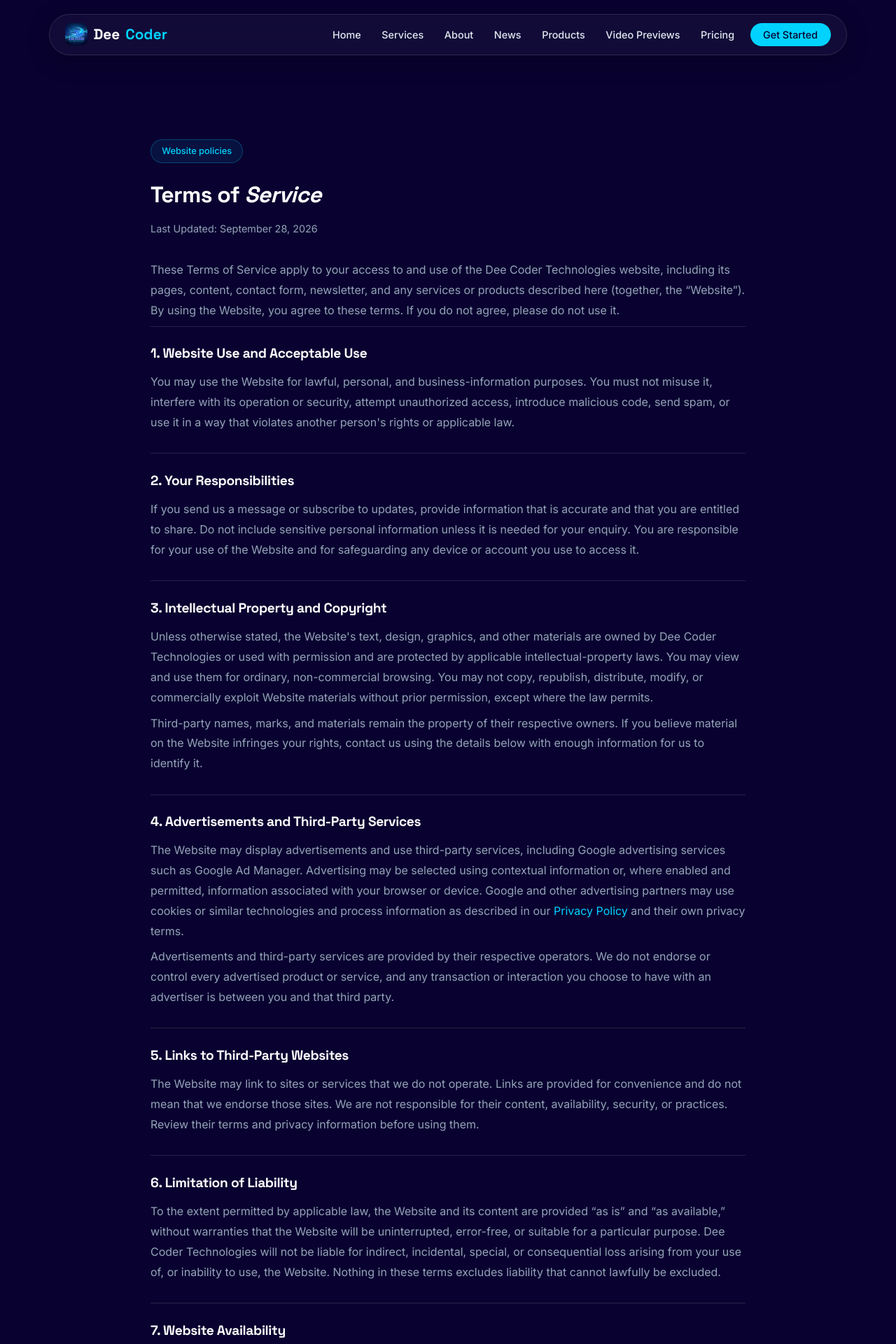
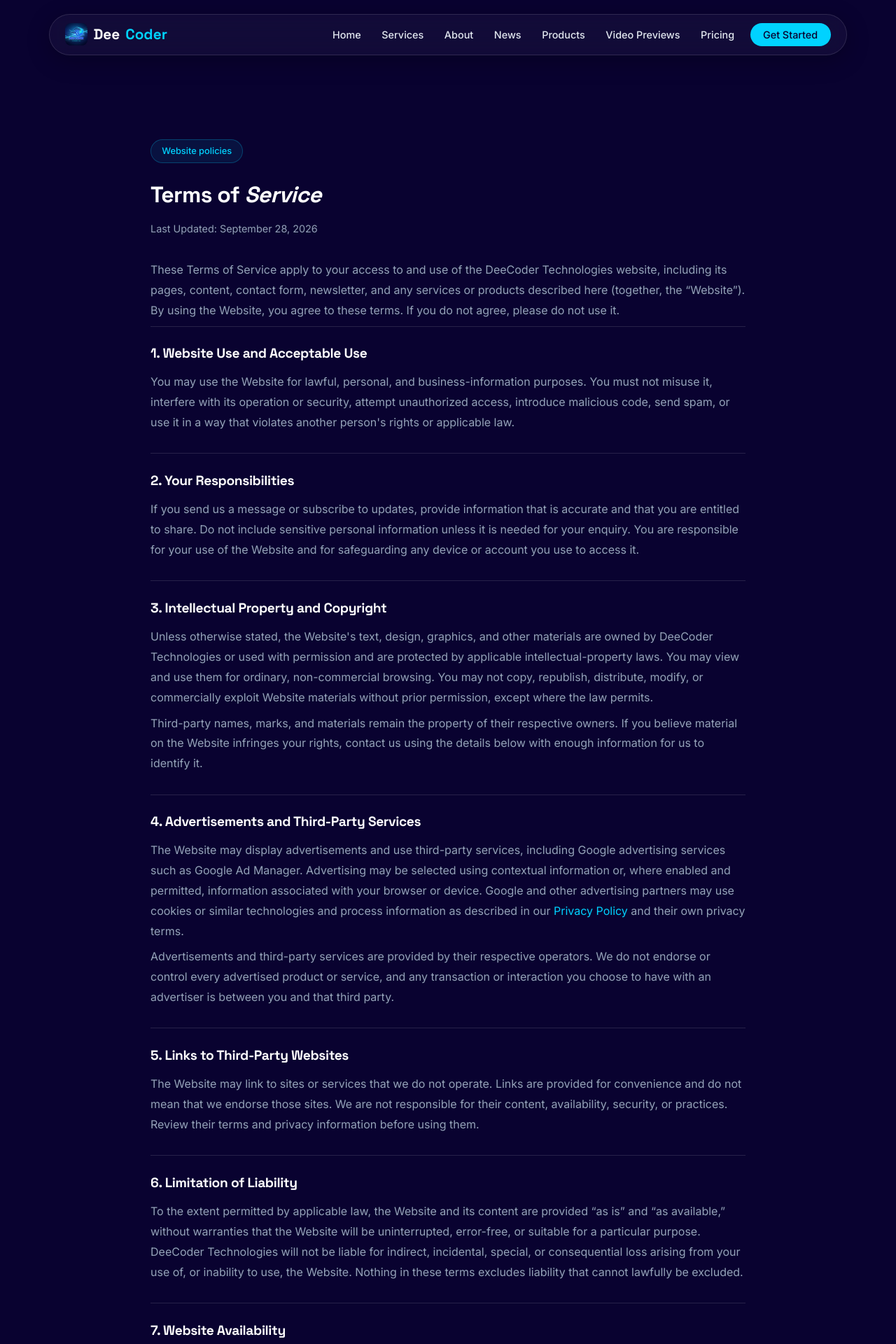
Before and after one commit to deecoderfrontenddevnationwilde-ux/mywebsite, a Flask app: page /terms in a window 1280 px wide. Shown: the top 1920 px of the page at 70% size. Run offline with Flask 3, Linux system fonts and the light colour scheme; some libraries are stand-ins or nearby versions.

Commit message:
Initial commit of my websites

```diff
--- a/config.py
+++ b/config.py
@@ -65,7 +65,7 @@ class Config:
     SQLALCHEMY_TRACK_MODIFICATIONS = False
 
     # --- Company / site info (used in emails & templates) ---
-    COMPANY_NAME = os.environ.get("COMPANY_NAME", "Dee Coder Technologies")
+    COMPANY_NAME = "DeeCoder Technologies"
     SITE_URL = os.environ.get("SITE_URL", "http://127.0.0.1:5000")
 
     # --- Email (Gmail SMTP) ---
--- a/templates/base.html
+++ b/templates/base.html
@@ -3,8 +3,8 @@
 <head>
     <meta charset="UTF-8">
     <meta name="viewport" content="width=device-width, initial-scale=1.0">
-    <title>{% block title %}{{ company_name }} | Innovative Tech Solutions{% endblock %}</title>
-    <meta name="description" content="{% block description %}Dee Coder Technologies builds high-performance web applications, cybersecurity solutions, and scalable digital products. Engineering the digital future.{% endblock %}">
+    <title>{% block title %}DeeCoder Technologies | Innovative Tech Solutions{% endblock %}</title>
+    <meta name="description" content="{% block description %}DeeCoder Technologies builds high-performance web applications, cybersecurity solutions, and scalable digital products. Engineering the digital future.{% endblock %}">
     <meta name="keywords" content="web development, cybersecurity, UI/UX design, front-end, React, code review">
     <link href="https://cdn.jsdelivr.net/npm/remixicon@3.5.0/fonts/remixicon.css" rel="stylesheet">
     <link rel="stylesheet" href="{{ url_for('static', filename='css/newadd.css') }}">
@@ -27,8 +27,8 @@
 
     <nav class="nav">
         <a href="{{ url_for('public.home') }}" class="nav-brand">
-            <img src="{{ url_for('static', filename='images/g6jYI.jpg') }}" alt="Dee Coder">
-            Dee <span>Coder</span>
+            <img src="{{ url_for('static', filename='images/g6jYI.jpg') }}" alt="DeeCoder Technologies">
+            Dee<span>Coder</span>
         </a>
         <button class="menu-btn" id="menuBtn" aria-label="Toggle menu">
             <span></span><span></span><span></span>
@@ -52,7 +52,7 @@
         <div class="container">
             <div class="footer-top">
                 <div class="footer-brand">
-                    <h3>Dee <span>Coder</span> Technologies</h3>
+                    <h3>Dee<span>Coder</span> Technologies</h3>
                     <p>Front-end developer building clean, responsive websites and providing professional code reviews.</p>
                     <div class="socials">
                         <a href="https://github.com/deecoderfrontenddevnationwilde-ux" target="_blank" aria-label="GitHub"><i class="ri-github-fill"></i></a>
@@ -93,7 +93,7 @@
                 </div>
             </div>
             <div class="footer-bottom">
-                <p>&copy;2023 - 2026 Dee Coder Technologies. Built with care · All rights reserved. · <a href="{{ url_for('admin.login') }}" style="color:inherit;">Admin</a></p>
+                <p>&copy;2023 - 2026 DeeCoder Technologies. Built with care · All rights reserved. · <a href="{{ url_for('admin.login') }}" style="color:inherit;">Admin</a></p>
             </div>
         </div>
     </footer>
--- a/templates/privacy.html
+++ b/templates/privacy.html
@@ -1,6 +1,6 @@
 {% extends "base.html" %}
 {% block title %}Privacy Policy | {{ company_name }}{% endblock %}
-{% block description %}How Dee Coder Technologies collects, uses, and shares information, including in connection with Google advertising services.{% endblock %}
+{% block description %}How DeeCoder Technologies collects, uses, and shares information, including in connection with Google advertising services.{% endblock %}
 {% block content %}
 <main class="legal-page">
     <div class="container">
@@ -11,7 +11,7 @@
         </header>
 
         <article class="legal-content">
-            <p>This Privacy Policy explains how Dee Coder Technologies (“we,” “us,” or “our”) handles information when you visit this Website, contact us, subscribe to updates, or view advertising if it is enabled here. It also explains how Google advertising services, including Google Ad Manager, and other advertising partners may process information if configured on the Website.</p>
+            <p>This Privacy Policy explains how DeeCoder Technologies (“we,” “us,” or “our”) handles information when you visit this Website, contact us, subscribe to updates, or view advertising if it is enabled here. It also explains how Google advertising services, including Google Ad Manager, and other advertising partners may process information if configured on the Website.</p>
 
             <section>
                 <h2>1. Information We Collect</h2>
@@ -97,7 +97,7 @@
 
             <section>
                 <h2>16. Contact</h2>
-                <p>For privacy questions or requests, contact Dee Coder Technologies at <a href="mailto:deecodertechnologiesworldwide@gmail.com">deecodertechnologiesworldwide@gmail.com</a>, use the <a href="{{ url_for('public.home') }}#contact">website contact form</a>, or message us on <a href="https://wa.me/2348075346224" target="_blank" rel="noopener">WhatsApp at +234 807 534 6224</a>. Our published location is Lagos, Nigeria.</p>
+                <p>For privacy questions or requests, contact DeeCoder Technologies at <a href="mailto:deecodertechnologiesworldwide@gmail.com">deecodertechnologiesworldwide@gmail.com</a>, use the <a href="{{ url_for('public.home') }}#contact">website contact form</a>, or message us on <a href="https://wa.me/2348075346224" target="_blank" rel="noopener">WhatsApp at +234 807 534 6224</a>. Our published location is Lagos, Nigeria.</p>
             </section>
         </article>
     </div>
--- a/templates/terms.html
+++ b/templates/terms.html
@@ -1,6 +1,6 @@
 {% extends "base.html" %}
 {% block title %}Terms of Service | {{ company_name }}{% endblock %}
-{% block description %}Terms governing access to and use of the Dee Coder Technologies website and its services.{% endblock %}
+{% block description %}Terms governing access to and use of the DeeCoder Technologies website and its services.{% endblock %}
 {% block content %}
 <main class="legal-page">
     <div class="container">
@@ -11,7 +11,7 @@
         </header>
 
         <article class="legal-content">
-            <p>These Terms of Service apply to your access to and use of the Dee Coder Technologies website, including its pages, content, contact form, newsletter, and any services or products described here (together, the “Website”). By using the Website, you agree to these terms. If you do not agree, please do not use it.</p>
+            <p>These Terms of Service apply to your access to and use of the DeeCoder Technologies website, including its pages, content, contact form, newsletter, and any services or products described here (together, the “Website”). By using the Website, you agree to these terms. If you do not agree, please do not use it.</p>
 
             <section>
                 <h2>1. Website Use and Acceptable Use</h2>
@@ -25,7 +25,7 @@
 
             <section>
                 <h2>3. Intellectual Property and Copyright</h2>
-                <p>Unless otherwise stated, the Website's text, design, graphics, and other materials are owned by Dee Coder Technologies or used with permission and are protected by applicable intellectual-property laws. You may view and use them for ordinary, non-commercial browsing. You may not copy, republish, distribute, modify, or commercially exploit Website materials without prior permission, except where the law permits.</p>
+                <p>Unless otherwise stated, the Website's text, design, graphics, and other materials are owned by DeeCoder Technologies or used with permission and are protected by applicable intellectual-property laws. You may view and use them for ordinary, non-commercial browsing. You may not copy, republish, distribute, modify, or commercially exploit Website materials without prior permission, except where the law permits.</p>
                 <p>Third-party names, marks, and materials remain the property of their respective owners. If you believe material on the Website infringes your rights, contact us using the details below with enough information for us to identify it.</p>
             </section>
 
@@ -42,7 +42,7 @@
 
             <section>
                 <h2>6. Limitation of Liability</h2>
-                <p>To the extent permitted by applicable law, the Website and its content are provided “as is” and “as available,” without warranties that the Website will be uninterrupted, error-free, or suitable for a particular purpose. Dee Coder Technologies will not be liable for indirect, incidental, special, or consequential loss arising from your use of, or inability to use, the Website. Nothing in these terms excludes liability that cannot lawfully be excluded.</p>
+                <p>To the extent permitted by applicable law, the Website and its content are provided “as is” and “as available,” without warranties that the Website will be uninterrupted, error-free, or suitable for a particular purpose. DeeCoder Technologies will not be liable for indirect, incidental, special, or consequential loss arising from your use of, or inability to use, the Website. Nothing in these terms excludes liability that cannot lawfully be excluded.</p>
             </section>
 
             <section>
@@ -67,7 +67,7 @@
 
             <section>
                 <h2>11. Contact</h2>
-                <p>For questions about these terms, contact Dee Coder Technologies at <a href="mailto:deecodertechnologiesworldwide@gmail.com">deecodertechnologiesworldwide@gmail.com</a>, use the <a href="{{ url_for('public.home') }}#contact">website contact form</a>, or message us on <a href="https://wa.me/2348075346224" target="_blank" rel="noopener">WhatsApp at +234 807 534 6224</a>.</p>
+                <p>For questions about these terms, contact DeeCoder Technologies at <a href="mailto:deecodertechnologiesworldwide@gmail.com">deecodertechnologiesworldwide@gmail.com</a>, use the <a href="{{ url_for('public.home') }}#contact">website contact form</a>, or message us on <a href="https://wa.me/2348075346224" target="_blank" rel="noopener">WhatsApp at +234 807 534 6224</a>.</p>
             </section>
         </article>
     </div>
--- a/templates/videos.html
+++ b/templates/videos.html
@@ -5,7 +5,7 @@
     <div class="container">
         <div class="section-head">
             <h2>Product <span>Video Previews</span></h2>
-            <p>Explore the full video collection from Dee Coder Technologies.</p>
+            <p>Explore the full video collection from DeeCoder Technologies.</p>
         </div>
     </div>
 </header>
--- a/test_deployment_health.py
+++ b/test_deployment_health.py
@@ -64,6 +64,10 @@ class DeploymentHealthTests(unittest.TestCase):
     def test_public_pages_and_empty_admin_video_sections_load(self):
         homepage = self.client.get("/")
         self.assertEqual(homepage.status_code, 200)
+        self.assertIn(
+            b"<title>DeeCoder Technologies | Innovative Tech Solutions</title>",
+            homepage.data,
+        )
 
         self.assertEqual(self.client.get("/admin/dashboard").status_code, 302)
         self.assertEqual(self.client.get("/admin/videos").status_code, 302)
```
Also changed, not shown: PYTHONANYWHERE_DEPLOYMENT.md (+1 -1 lines), templates/index.html (+4 -4 lines), README.md, static/images/g6jYI.jpg, 1 other file.
